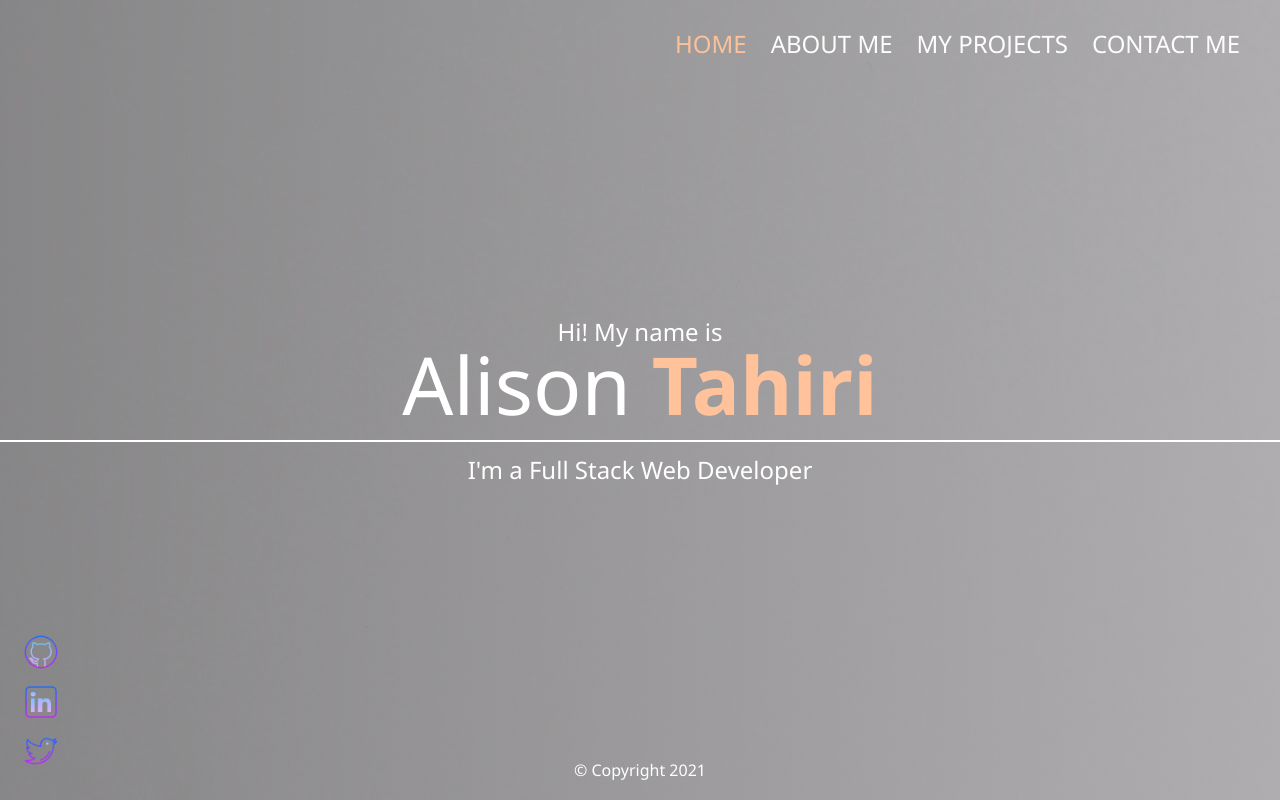
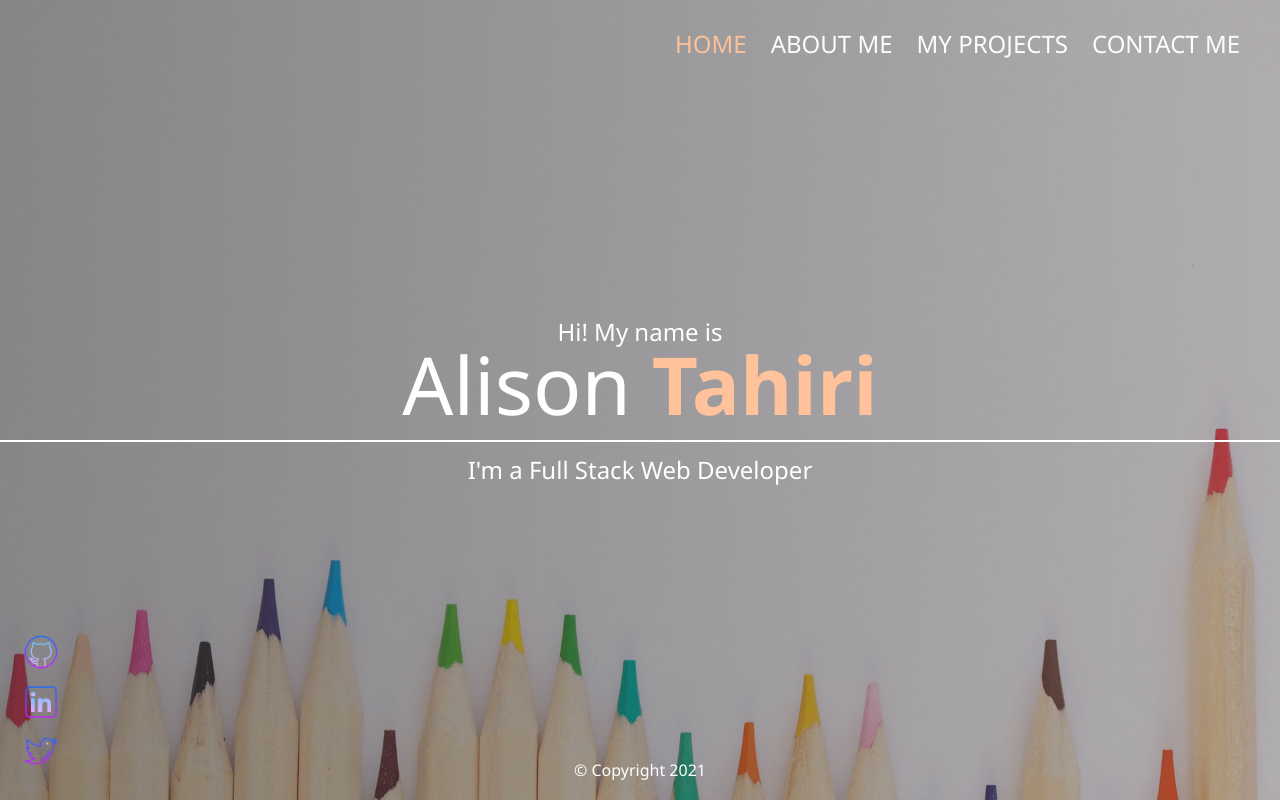
Before and after one commit to Alonso121/my-portfolio-nextjs, a Next.js app: page / in a window 1280 px wide. Built offline with nearby package versions, Linux system fonts and the light colour scheme.

Commit message:
Optimized homepage background

```diff
--- a/src/styles/_home.scss
+++ b/src/styles/_home.scss
@@ -4,8 +4,8 @@
   overflow: hidden;
   align-items: center;
   text-align: center;
+  @include linear-gradient("/img/background.png");
   background-size: cover;
-  @include linear-gradient("/img/background.png");
 
   &__name {
     font-size: 3rem;
--- a/src/styles/_projects.scss
+++ b/src/styles/_projects.scss
@@ -28,6 +28,7 @@
 
   &__item {
     position: relative;
+    border: 2px solid $secondary-color;
     border-bottom: 5px solid $secondary-color;
     margin: 2rem;
     overflow: hidden;
```
